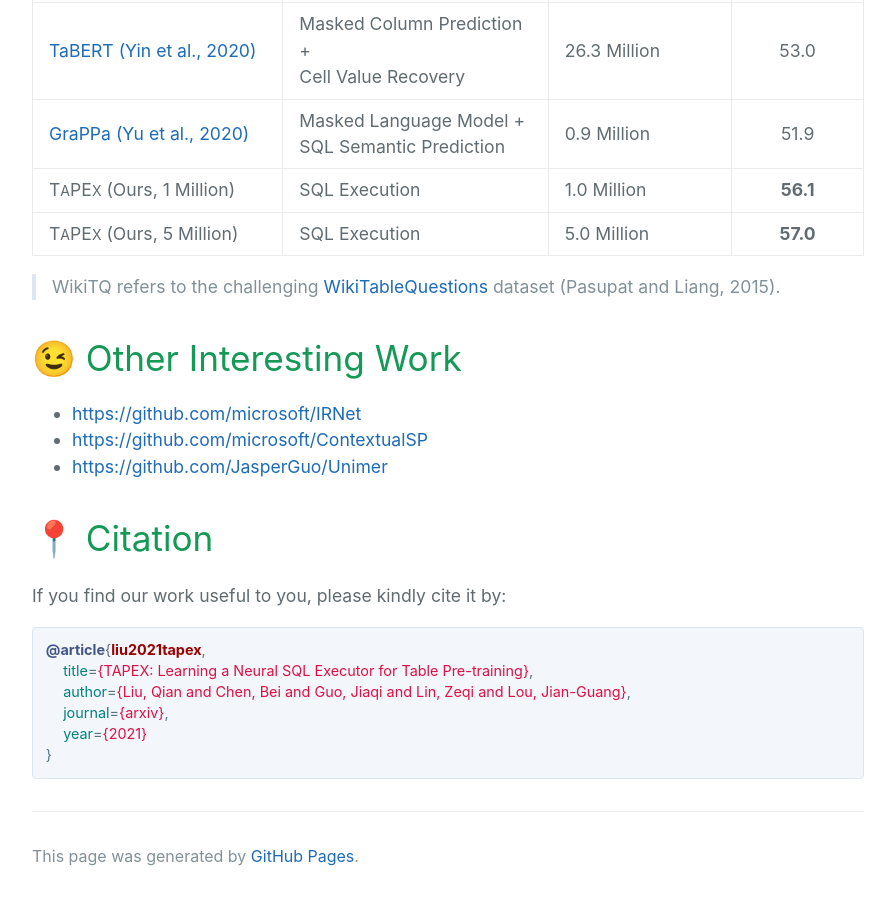
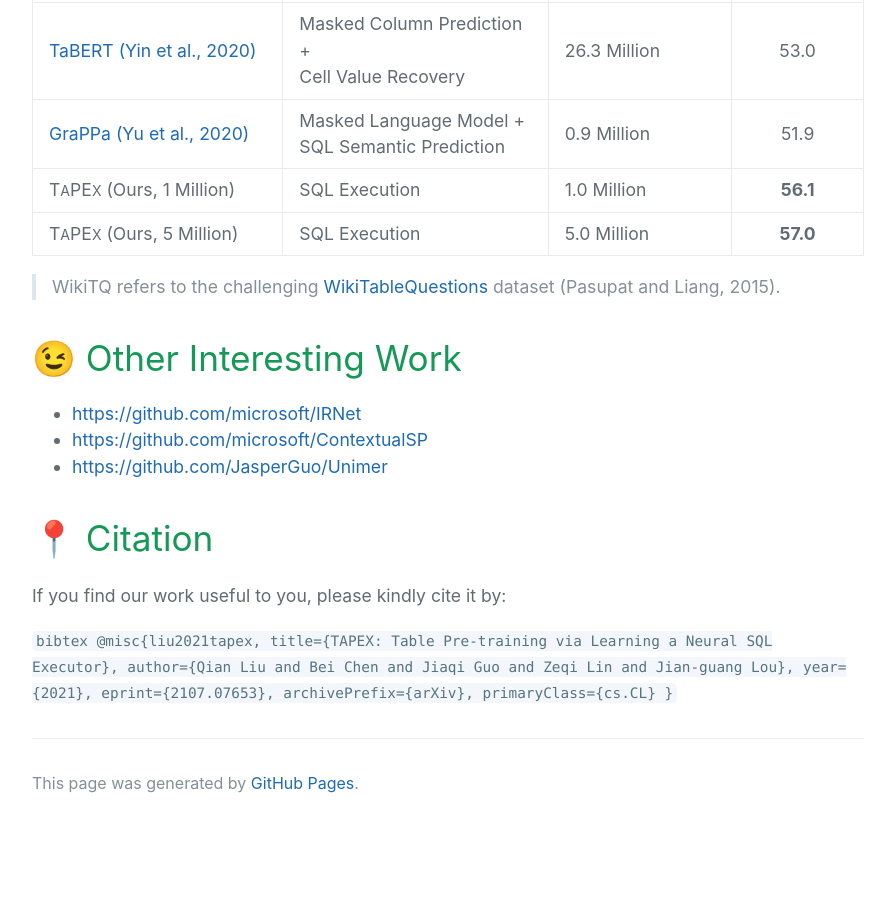
Before and after one commit to table-pretraining/table-pretraining.github.io, a Jekyll site: the page built from index.md, in a window 1280 px wide and 900 px high, scrolled down 2838 px. Shown: the whole window, without its empty margins (192-1087 px from the left). Built offline with Jekyll 4.4.1, drawn with Linux system fonts in a browser that asks for light colours; after the commit the page ends 3665 px from its top, so only the background shows below that.

Commit message:
update project homepage and bibtex

````diff
--- a/_config.yml
+++ b/_config.yml
@@ -1,5 +1,5 @@
 google_analytics: G-MSP510LCQB
 theme: jekyll-theme-cayman
 repository_url: https://forms.office.com/r/q6b3bL4xxh
-paper_url: https://proceedings.neurips.cc/paper/2020/file/83adc9225e4deb67d7ce42d58fe5157c-Paper.pdf
+paper_url: https://arxiv.org/pdf/2107.07653.pdf
 contact_mail: t-qianli@microsoft.com
--- a/index.md
+++ b/index.md
@@ -75,10 +75,11 @@ Our T<span class="span-small">A</span>PE<span class="span-small">X</span> can ac
 If you find our work useful to you, please kindly cite it by:
 
 ```bibtex
-@article{liu2021tapex,
-  title={TAPEX: Learning a Neural SQL Executor for Table Pre-training},
-  author={Liu, Qian and Chen, Bei and Guo, Jiaqi and Lin, Zeqi and Lou, Jian-Guang},
-  journal={arxiv},
-  year={2021}
-}
-```
+@misc{liu2021tapex,
+    title={TAPEX: Table Pre-training via Learning a Neural SQL Executor},
+    author={Qian Liu and Bei Chen and Jiaqi Guo and Zeqi Lin and Jian-guang Lou},
+    year={2021},
+    eprint={2107.07653},
+    archivePrefix={arXiv},
+    primaryClass={cs.CL}
+}```
````
